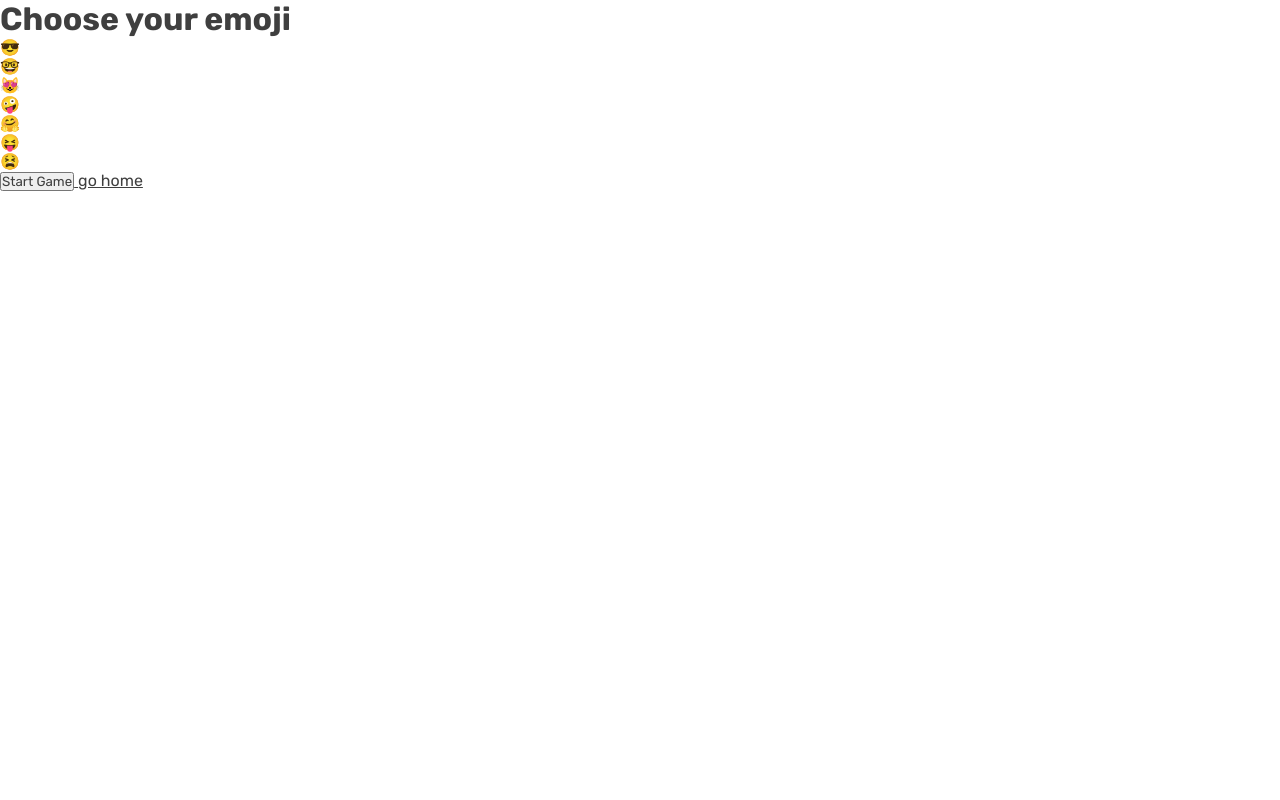
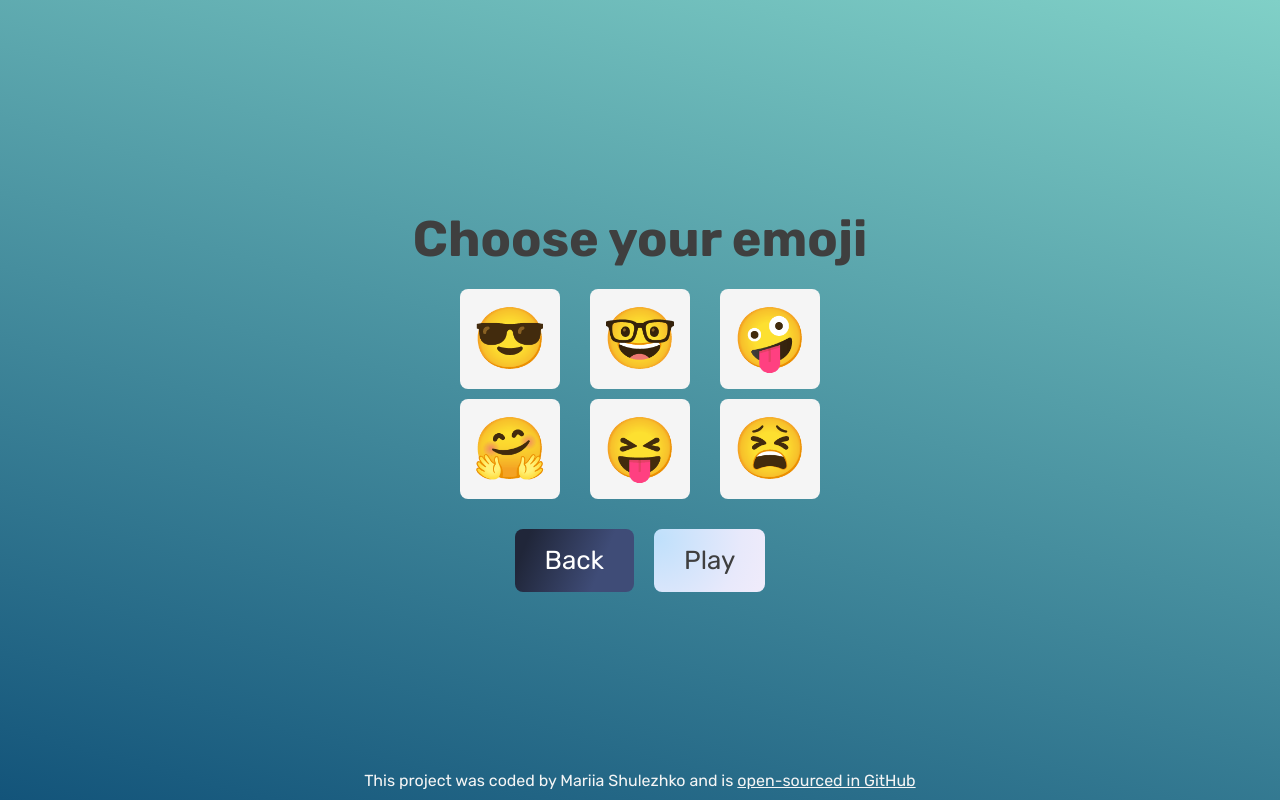
Before and after one commit to mshulezhko/tic-tak-toe, a Next.js app: page / in a window 1280 px wide. Both pictures are taken after a click on the button "Single Player". Built offline with nearby package versions, Linux system fonts and the light colour scheme.

Commit message:
add css styles

```diff
--- a/app/globals.css
+++ b/app/globals.css
@@ -2,10 +2,11 @@
 
 .grid {
   display: grid;
-  grid-template-columns: repeat(3, 1fr);
-  width: 300px;
-  height: 300px;
-
+  grid-template-columns: repeat(3, 136px);
+  grid-template-rows: repeat(3, 136px);
+  width: 400px;
+  height: 400px;
+  gap: 10px
 }
 
 * {
@@ -69,8 +70,9 @@ footer a {
   animation: typing 6s steps(8) infinite, blink-caret 0.5s step-end infinite;
 }
 
-.container-home-btn {
-  margin-top: 20px;
+.container-home-btn,
+.container-choose-btn {
+  margin-top: 30px;
   display: flex;
   justify-content: center;
   gap: 20px
@@ -114,3 +116,93 @@ footer a {
     /* Simulate a cursor */
   }
 }
+
+
+
+.choose-emoji-title {
+  font-size: 50px;
+  margin-bottom: 20px;
+}
+
+.emoji-choose-wrap {
+  display: grid;
+  grid-template-columns: repeat(3, 1fr);
+  gap: 10px;
+  place-items: center;
+  width: 380px;
+}
+
+.choose-emoji-square {
+  width: 100px;
+  height: 100px;
+  border-radius: 8px;
+  background-color: whitesmoke;
+  font-size: 60px;
+  display: flex;
+  align-items: center;
+  justify-content: center;
+  cursor: pointer;
+}
+
+.choose-emoji-square.selected {
+  box-shadow: #13547a 0px 8px 24px;
+}
+
+.play,
+.goHome {
+  padding: 16px 30px;
+  font-size: 26px;
+  border: none;
+  border-radius: 8px;
+  background: radial-gradient(328px at 2.9% 15%, rgb(191, 224, 251) 0%, rgb(232, 233, 251) 25.8%, rgb(252, 239, 250) 50.8%, rgb(234, 251, 251) 77.6%, rgb(240, 251, 244) 100.7%);
+  transition: all 0.5s;
+}
+
+.goHome {
+  text-decoration: none;
+  color: white;
+  background: linear-gradient(112.1deg, rgb(32, 38, 57) 11.4%, rgb(63, 76, 119) 70.2%);
+}
+
+.play:hover,
+.goHome:hover,
+.choose-emoji-square:hover,
+.choose-emoji-square::after {
+  box-shadow: #13547a 0px 8px 24px;
+}
+
+.choose-container {
+  display: flex;
+  flex-direction: column;
+  justify-content: center;
+  align-items: center;
+}
+
+.player-wrap {
+  display: flex;
+  justify-content: space-around;
+  margin-bottom: 30px;
+  font-size: 40px;
+  border: 1px #3F3F3F solid;
+  border-radius: 8px;
+  padding: 10px;
+  background-color: #13547a;
+}
+
+.currentPlayer {
+  background-color: rgb(191, 224, 251);
+  padding: 3px 60px;
+  border-radius: 8px;
+  transition: all 0.8s;
+}
+
+.winner-popup {
+  background-color: white;
+  padding: 80px;
+  border-radius: 8px;
+}
+
+.square-btn {
+  font-size: 30px;
+  padding: 50px;
+}
--- a/app/page.tsx
+++ b/app/page.tsx
@@ -2,7 +2,7 @@ import HomePage from "@/components/HomePage/HomePage";
 
 export default function Home() {
   return (
-    <main className="">
+    <main className="main">
       <HomePage />
     </main>
   );
--- a/app/utils/calculateWinner.tsx
+++ b/app/utils/calculateWinner.tsx
@@ -13,7 +13,6 @@ const calculateWinner = (squares: winnerType[]): winnerType => {
   ];
 
   for (let i = 0; i < variants.length; i++) {
-    console.log(variants[i]);
     const [a, b, c] = variants[i];
 
     if (squares[a] && squares[a] === squares[b] && squares[a] === squares[c]) {
--- a/components/HomePage/HomePage.tsx
+++ b/components/HomePage/HomePage.tsx
@@ -7,6 +7,7 @@ import {
   GameMode,
   getLocalStorageMode,
 } from "@/app/utils/storage";
+import Footer from "../Footer";
 
 const HomePage = () => {
   const [isSingleMode, setIsSingleMode] = useState<boolean>(false);
@@ -31,19 +32,26 @@ const HomePage = () => {
   }, [isSingleMode, isMultiMode]);
 
   return (
-    <div>
+    <div className="container">
       {!isMultiMode && !isSingleMode && (
-        <div>
-          <h1>Tic Tac Toe</h1>
-          <div className="wrap-btn-mode">
-            <button onClick={() => setIsSingleMode(true)}>Single Player</button>
-            <button onClick={() => setIsMultiMode(true)}>Multi Player</button>
+        <div className="container-home">
+          <h1 className="title">
+            Tic <span className="title-animation typing">Tac Toe</span>
+          </h1>
+          <div className="container-home-btn">
+            <button className="mode-btn" onClick={() => setIsSingleMode(true)}>
+              Single Player
+            </button>
+            <button className="mode-btn" onClick={() => setIsMultiMode(true)}>
+              Multi Player
+            </button>
           </div>
         </div>
       )}
 
       {isMultiMode && <MultiGameBoard />}
       {isSingleMode && <ChooseIcon />}
+      <Footer />
     </div>
   );
 };
--- a/components/MultiGame/MultiGameBoard.tsx
+++ b/components/MultiGame/MultiGameBoard.tsx
@@ -22,6 +22,7 @@ const MultiGameBoard: React.FC = () => {
   );
 
   useEffect(() => {
+    //utils newWinner
     const newWinner = calculateWinner(squares);
 
     if (newWinner) {
--- a/components/SingleGame/ChooseIcon.tsx
+++ b/components/SingleGame/ChooseIcon.tsx
@@ -16,10 +16,15 @@ const ChooseIcon = () => {
   const [nextStep, setNextStep] = useState<boolean>(
     localStorageCheckEmoji ? true : false
   );
+  const [selectedEmoji, setSelectedEmoji] = useState<null | string>(null);
 
   useEffect(() => {
-    setEmojiList(["😎", "🤓", "😻", "🤪", "🤗", "😝", "😫"]);
+    setEmojiList(["😎", "🤓", "🤪", "🤗", "😝", "😫"]);
   }, []);
+
+  // const selectEmoji = () => {
+  //   setSelectedEmoji("selected");
+  // };
 
   const chooseEmoji = (e: React.MouseEvent<HTMLElement>) => {
     setRandomEmoji(e.currentTarget.innerText);
@@ -42,25 +47,35 @@ const ChooseIcon = () => {
   };
 
   return (
-    <div>
+    <div className="choose-container">
       {!nextStep && (
         <>
           {" "}
-          <h1>Choose your emoji</h1>
+          <h1 className="choose-emoji-title">Choose your emoji</h1>
           <div className="emoji-choose-wrap">
             {emojiList.map((emj, idx) => {
               return (
-                <div key={idx} onClick={chooseEmoji}>
+                <div
+                  key={idx}
+                  className={`choose-emoji-square ${
+                    randomEmoji === emj ? "selected" : ""
+                  }`}
+                  onClick={chooseEmoji}
+                >
                   {emj}
                 </div>
               );
             })}
           </div>
-          <button onClick={startGame}>Start Game</button>
-          <Link href="/" onClick={goHome}>
-            {" "}
-            go home
-          </Link>{" "}
+          <div className="container-choose-btn">
+            <Link className="goHome" href="/" onClick={goHome}>
+              {" "}
+              Back
+            </Link>{" "}
+            <button className="play" onClick={startGame}>
+              Play
+            </button>
+          </div>
         </>
       )}
 
--- a/components/SingleGame/SingleGameBoard.tsx
+++ b/components/SingleGame/SingleGameBoard.tsx
@@ -8,7 +8,7 @@ import {
   cleanLocalStorage,
   saveLocalStorageBoard,
 } from "@/app/utils/storage";
-import Link from "next/link";
+import WinnerPopup from "../WinnerPopup";
 
 type Props = {
   randomEmoji: string;
@@ -32,13 +32,20 @@ const SingleGameBoard = ({ randomEmoji }: Props) => {
   const humanIcon: string | null = checkRandomEmoji;
 
   useEffect(() => {
+    //utils newWinner
     const newWinner = calculateWinner(squares);
-    setWinner(newWinner);
+    if (newWinner) {
+      setWinner(newWinner === humanIcon ? "You win! 🥳" : "You lost!");
+    }
+
+    if (!newWinner && !squares.filter((el) => !el).length) {
+      setWinner("It's a Draw");
+    }
 
     if (currentPlayer === robotIcon) {
       setTimeout(() => {
         moveRobot();
-      }, 300);
+      }, 900);
     }
   }, [currentPlayer]);
 
@@ -73,6 +80,9 @@ const SingleGameBoard = ({ randomEmoji }: Props) => {
         const tempSquares = [...squares];
         tempSquares[i] = robotIcon;
 
+        console.log(" Check if the robot can win in the next move");
+        console.log(calculateWinner(tempSquares) === robotIcon);
+
         if (calculateWinner(tempSquares) === robotIcon) {
           setSquareValue(i);
           return;
@@ -85,6 +95,8 @@ const SingleGameBoard = ({ randomEmoji }: Props) => {
       if (!squares[i]) {
         const tempSquares = [...squares];
         tempSquares[i] = randomEmoji;
+        console.log("Check if the human can win in the next move");
+        console.log(calculateWinner(tempSquares) === randomEmoji);
 
         if (calculateWinner(tempSquares) === randomEmoji) {
           setSquareValue(i);
@@ -102,6 +114,7 @@ const SingleGameBoard = ({ randomEmoji }: Props) => {
     });
 
     const randomIndex: number = Math.floor(Math.random() * emptySquare.length);
+    console.log("If no immediate winning or blocking move, make a random move");
 
     setSquareValue(emptySquare[randomIndex]);
   };
@@ -111,10 +124,31 @@ const SingleGameBoard = ({ randomEmoji }: Props) => {
     location.reload();
   };
 
+  const reset = () => {
+    setWinner(null);
+    setCurrentPlayer(humanIcon);
+    setSquares(Array(9).fill(null));
+  };
+
   return (
     <div>
-      <div>
-        Human{humanIcon} - Robbot {robotIcon}
+      {!winner && (
+        <div className="single-game-board-wrap">
+          <div className="player-wrap">
+            <div
+              className={`player ${
+                currentPlayer === humanIcon ? "currentPlayer" : ""
+              }`}
+            >
+              {humanIcon}
+            </div>{" "}
+            <div
+              className={`player ${
+                currentPlayer === robotIcon ? "currentPlayer" : ""
+              }`}
+            >
+              {robotIcon}
+            </div>{" "}
           </div>
           <div className="grid">
             {squares.map((_, i) => {
@@ -128,13 +162,10 @@ const SingleGameBoard = ({ randomEmoji }: Props) => {
               );
             })}
           </div>
-      <div>
-        <h1>{winner}</h1>
         </div>
-      <Link href="/" onClick={goHome}>
-        {" "}
-        go home
-      </Link>
+      )}
+      {/* /// */}
+      {winner && <WinnerPopup winner={winner} reset={reset} goHome={goHome} />}
     </div>
   );
 };
--- a/components/Square.tsx
+++ b/components/Square.tsx
@@ -9,13 +9,15 @@ type Props = {
 const Square = ({ onClick, value, winner }: Props) => {
   if (!value) {
     return (
-      <button disabled={Boolean(winner)} onClick={onClick}>
-        jkjkk
-      </button>
+      <button
+        className="square-btn"
+        disabled={Boolean(winner)}
+        onClick={onClick}
+      ></button>
     );
   }
 
-  return <button>{value}8888</button>;
+  return <button className="square-btn">{value}</button>;
 };
 
 export default Square;
```
Also changed, not shown: components/Loader.tsx (added, +7 -0 lines). Lines whose indentation alone changed are shown as unchanged.
